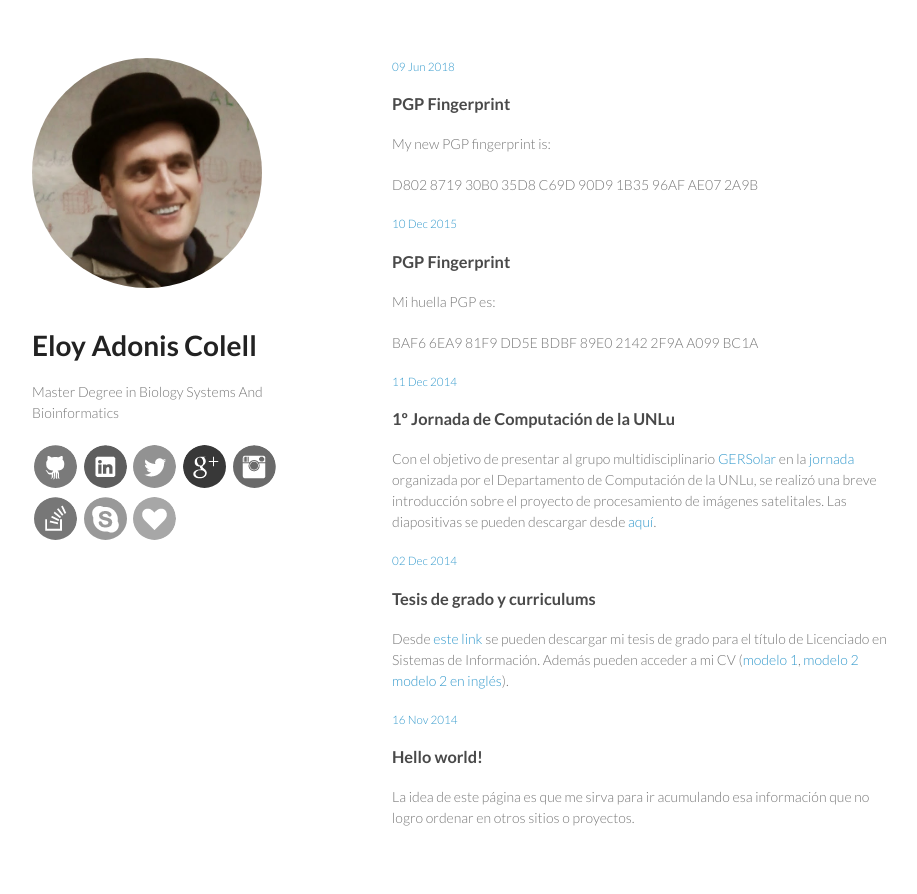
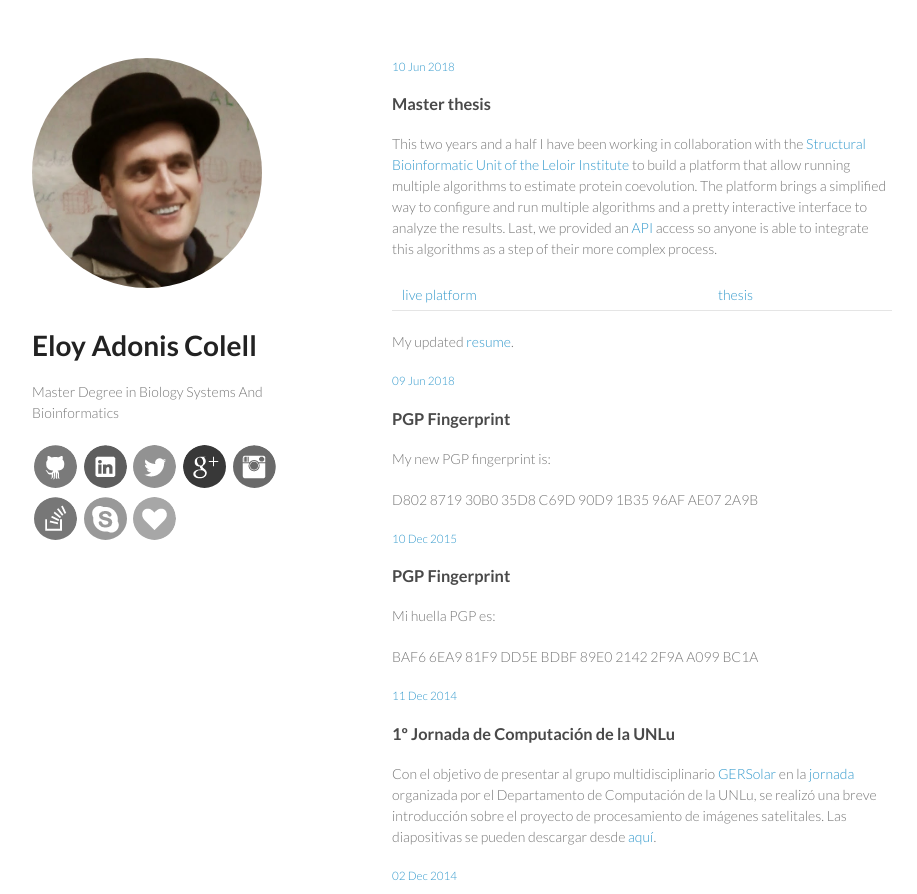
Before and after one commit to ecolell/ecolell.github.io, a Jekyll site: the page built from index.html, in a window 1280 px wide and 1371 px high, cut to the strip 0-894 px from the top of the window. Shown: the whole strip, without its empty margins (178-1095 px from the left). Built offline with Jekyll 4.4.1, drawn with Linux system fonts in a browser that asks for light colours.

Commit message:
Publish a brief master thesis articule.

```diff
--- a/_posts/2018-06-10-master-thesis.md
+++ b/_posts/2018-06-10-master-thesis.md
@@ -1,11 +1,14 @@
 ---
 layout: post
-published: false
+published: true
 
 ---
 
 ### Master thesis
 
-This two years and a half I've been working in collaboration with the Leloir Institute to build a platform to simplify the calculus of protein coevolution. The platform brings a way to configure and run multiple algorithms and a pretty interactive interface to analyze the results. Last, we provided an API access so anyone is able to integrate this protein coevolution calculus as a step of their more complex process.
+This two years and a half I have been working in collaboration with the [Structural Bioinformatic Unit of the Leloir Institute](http://www.leloir.org.ar/marinobuslje/) to build a platform that allow running multiple algorithms to estimate protein coevolution.
+The platform brings a simplified way to configure and run multiple algorithms and a pretty interactive interface to analyze the results. Last, we provided an [API](https://en.wikipedia.org/wiki/Application_programming_interface) access so anyone is able to integrate this algorithms as a step of their more complex process.
 
-[Here](http://ecolell.github.io/assets/docs/masterthesis/thesis.pdf) is available my master thesis about Bioinformatics and Biology Systems. Also I have updated my resume you can read my [resume](http://ecolell.github.io/assets/docs/cv/model2/cv2.en.pdf).
+[live platform](https://mistic2.leloir.org.ar) | [thesis](http://ecolell.github.io/assets/docs/masterthesis/thesis.pdf)
+
+My updated [resume](http://ecolell.github.io/assets/docs/cv/model2/cv2.en.pdf).
```
